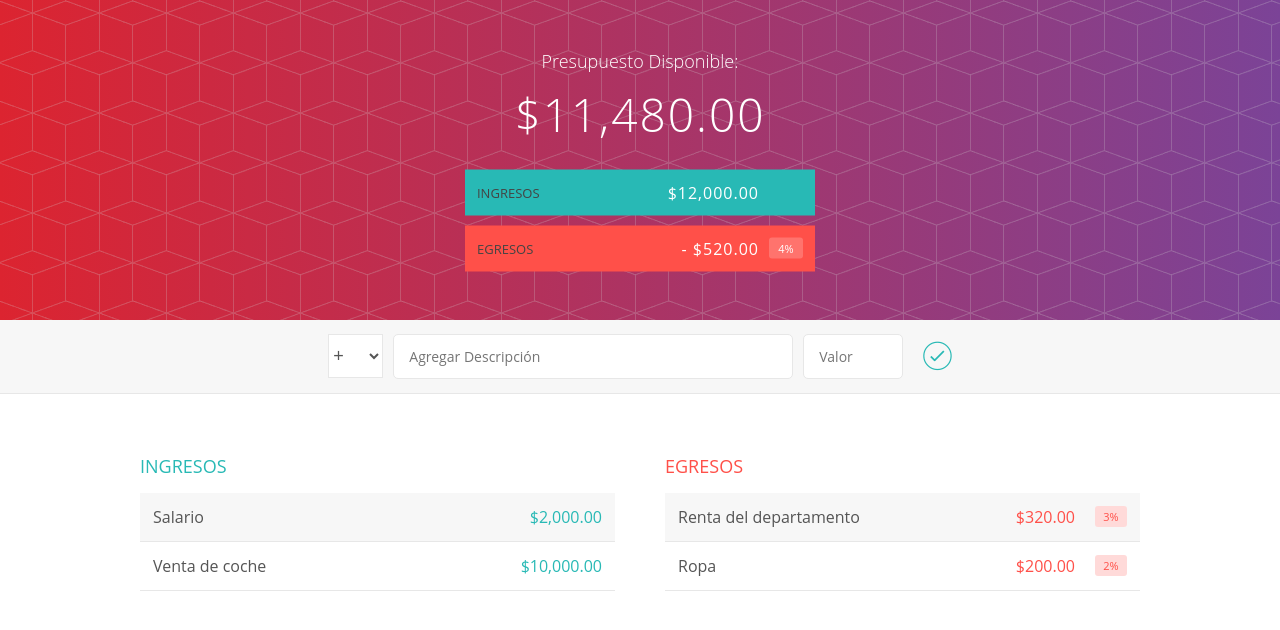
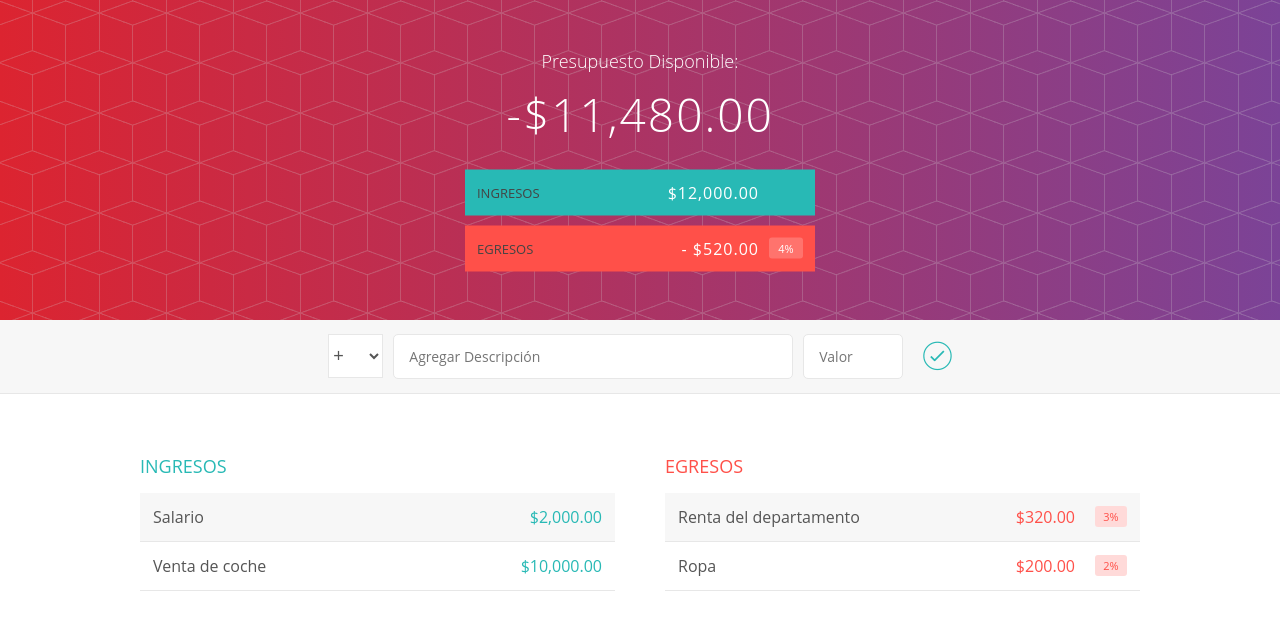
Before and after one commit to alexcuba/app-presupuestos, an Angular app: page / in a window 1280 px wide. Shown: the top 630 px of the page. Built offline with nearby package versions, Linux system fonts and the light colour scheme.

Commit message:
Correpcion de las las funciones Total

```diff
--- a/src/app/app.component.html
+++ b/src/app/app.component.html
@@ -1,14 +1,16 @@
 <app-cabecero
-[ingresoTotal] ="totalIngresos"
-[egresosTotal] ="totalEgresos"
+[ingresoTotal] ="getTotalIngresos()"
+[egresosTotal] ="getTotalEgresos()"
 [presupuestoTotal] ="getPresupuestoTotal()"
 [porcentajeTotal] ="getPorcentajeTotal()"
 ></app-cabecero>
 <app-formulario></app-formulario>
 
   <div class="contenedor limpiarEstilos">
-      <app-ingresos></app-ingresos>
+      <app-ingresos
+
+      ></app-ingresos>
       <app-egresos
-      [ingresoTotal] = "totalIngresos"
+      [ingresoTotal]="getTotalIngresos()"
       ></app-egresos>
   </div>
--- a/src/app/app.component.ts
+++ b/src/app/app.component.ts
@@ -14,22 +14,34 @@ export class AppComponent {
 
   ingresos : Ingresos[] = [];
   egresos : Egresos[] = [];
-  totalIngresos : number;
-  totalEgresos : number;
 
   constructor( private IngresoServicios: ingresoServicios, private  EgresoServicios:egresoServicios){
              this.ingresos = IngresoServicios.ingresos;
              this.egresos = EgresoServicios.egreso;
-             this.totalIngresos = IngresoServicios.TotalIngresos();
-             this.totalEgresos = EgresoServicios.TotalEgresos();
+  }
+
+  getTotalIngresos(){
+    let total: number = 0;
+    this.ingresos.forEach(element =>{
+        total += element.valor;
+    });
+    return total;
+  }
+
+  getTotalEgresos(){
+    let total: number = 0;
+    this.egresos.forEach(element => {
+        total += element.valor;
+    });
+    return total;
   }
 
   getPorcentajeTotal(){
-    return this.totalEgresos/this.totalIngresos
+    return this.getTotalEgresos()/this.getTotalIngresos()
   }
 
   getPresupuestoTotal(){
-    return  this.totalIngresos - this.totalEgresos
+    return  this.getTotalEgresos() - this.getTotalIngresos()
   }
 
 }
--- a/src/app/app.module.ts
+++ b/src/app/app.module.ts
@@ -1,5 +1,6 @@
 import { BrowserModule } from '@angular/platform-browser';
 import { NgModule } from '@angular/core';
+import { FormsModule } from '@angular/forms';
 
 import { AppComponent } from './app.component';
 import { CabeceroComponent } from './cabecero/cabecero.component';
@@ -18,7 +19,8 @@ import { egresoServicios } from './egresos/egresos.servicio';
     FormularioComponent
   ],
   imports: [
-    BrowserModule
+    BrowserModule,
+    FormsModule
   ],
   providers: [egresoServicios, ingresoServicios],
   bootstrap: [AppComponent]
--- a/src/app/egresos/egresos.servicio.ts
+++ b/src/app/egresos/egresos.servicio.ts
@@ -2,14 +2,6 @@ import { Egresos } from './egresos.model';
 
 export class egresoServicios{
     egreso: Egresos[] = [new Egresos("Renta del departamento",320), new Egresos("Ropa",200)];
-
-    TotalEgresos(){
-        let total: number = 0;
-        this.egreso.forEach(element => {
-            total += element.valor;
-        });
-        return total;
-    }
 
     eliminar(egreso: Egresos){
         const indice: number = this.egreso.indexOf(egreso);
--- a/src/app/formulario/formulario.component.html
+++ b/src/app/formulario/formulario.component.html
@@ -1,13 +1,27 @@
 <form>
   <div class="agregar">
       <div class="agregar_contenedor">
-          <select class="agregar_tipo">
-              <option value="ing" selected>+</option>
-              <option value="egr">-</option>
+          <select (change)="tipoOperacion($event)" class="agregar_tipo">
+              <option value="ingresoOperacion" selected>+</option>
+              <option value="egresoOperacion">-</option>
           </select>
-          <input type="text" class="agregar_descripcion" placeholder="Agregar Descripción">
-          <input type="number" class="agregar_valor" placeholder="Valor">
-          <button class="agregar_btn"><i class="ion-ios-checkmark-outline"></i></button>
+          <input
+          type="text"
+          class="agregar_descripcion"
+          placeholder="Agregar Descripción"
+          name="descripcionInput"
+          [(ngModel)]="descripcionInput"
+          >
+          <input
+          type="number"
+          class="agregar_valor"
+          placeholder="Valor"
+          name="valorInput"
+          [(ngModel)]="valorInput"
+          >
+          <button class="agregar_btn" (click)="agregarValor()">
+              <i class="ion-ios-checkmark-outline"></i>
+          </button>
       </div>
   </div>
 </form>
--- a/src/app/formulario/formulario.component.ts
+++ b/src/app/formulario/formulario.component.ts
@@ -1,4 +1,8 @@
 import { Component, OnInit } from '@angular/core';
+import { egresoServicios } from '../egresos/egresos.servicio';
+import { ingresoServicios } from '../ingresos/ingreso.servicio';
+import { Ingresos } from '../ingresos/ingresos.model';
+import { Egresos } from '../egresos/egresos.model';
 
 @Component({
   selector: 'app-formulario',
@@ -7,9 +11,26 @@ import { Component, OnInit } from '@angular/core';
 })
 export class FormularioComponent implements OnInit {
 
-  constructor() { }
+  tipo: string = "ingresoOperacion";
+  descripcionInput: string;
+  valorInput: number;
+
+  constructor(private egresoService: egresoServicios,
+              private ingresoService: ingresoServicios
+              ) { }
 
   ngOnInit() {
   }
 
+  tipoOperacion(evento){
+    this.tipo = evento.target.value;
+  }
+
+  agregarValor(){
+    if(this.tipo == "ingresoOperacion")
+       this.ingresoService.ingresos.push(new Ingresos(this.descripcionInput, this.valorInput));
+    else
+      this.egresoService.egreso.push(new Egresos(this.descripcionInput, this.valorInput));
+  }
+
 }
--- a/src/app/ingresos/ingreso.servicio.ts
+++ b/src/app/ingresos/ingreso.servicio.ts
@@ -4,14 +4,6 @@ import { NumberSymbol } from '@angular/common';
 export class ingresoServicios{
     ingresos: Ingresos[] = [new Ingresos("Salario",2000), new Ingresos("Venta de coche",10000)];
 
-    TotalIngresos(){
-        let total: number = 0;
-        this.ingresos.forEach(element =>{
-            total += element.valor;
-        });
-        return total;
-    }
-
     eliminar(ingreso: Ingresos){
         const indice : number = this.ingresos.indexOf(ingreso);
         this.ingresos.splice(indice, 1);
```
